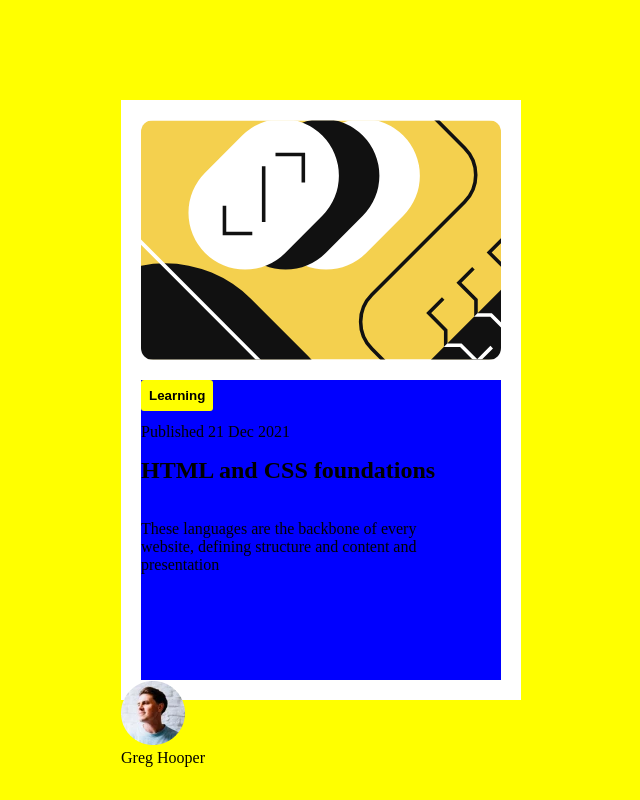
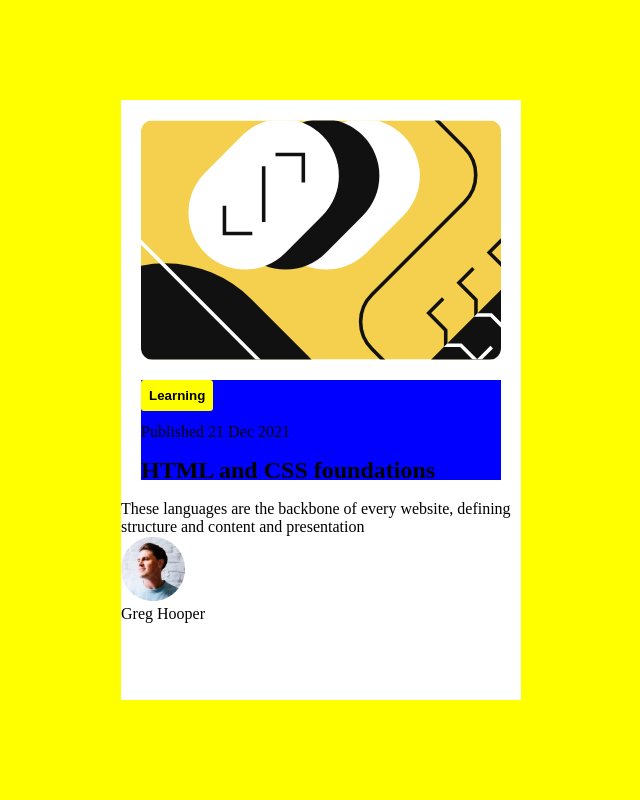
Before and after one commit to Miriam2245/blog-preview-card, a plain HTML site: page index.html in a window 1280 px wide. Shown: the whole page, without its empty margins (319-959 px from the left). Drawn offline with Linux system fonts and the light colour scheme.

Commit message:
div added

```diff
--- a/index.html
+++ b/index.html
@@ -14,10 +14,12 @@
                 <button class="learning-btn">Learning</button>
                 <p class="p1">Published 21 Dec 2021</p>
                 <h1>HTML and CSS foundations</h1>
-                <p class="p2">
-                    These languages are the backbone of every <br> website, defining
-                    structure and content and <br> presentation
-                </p>
+        </div>
+        <div>
+            <p class="p2">
+                These languages are the backbone of every website, defining
+                structure and content and presentation
+            </p>
         </div>
 
         <div>
--- a/style.css
+++ b/style.css
@@ -35,7 +35,7 @@ p{
 }
 .container-1{
     width: 90%;
-    height: 50%;
+    height: 100px;
     margin-top: 20px;
     margin-left: 20px;
     background-color: blue;
```
